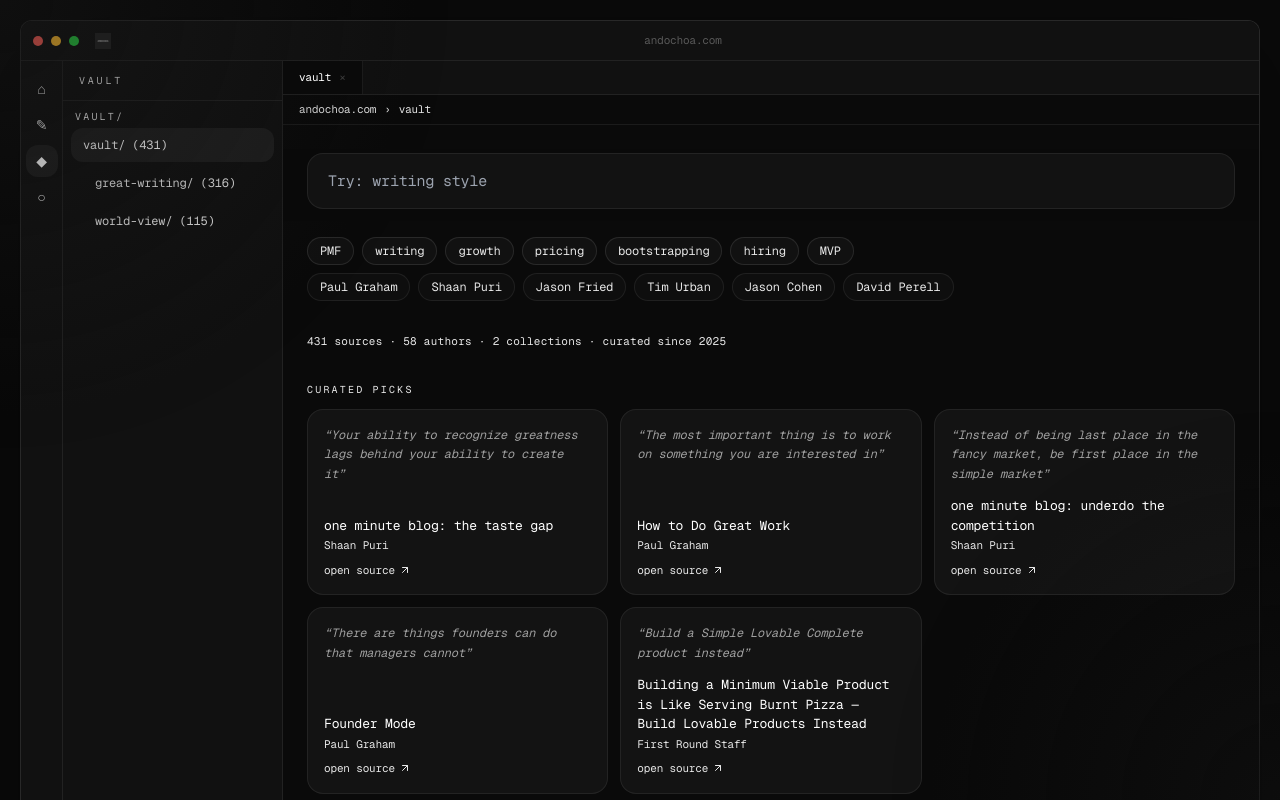
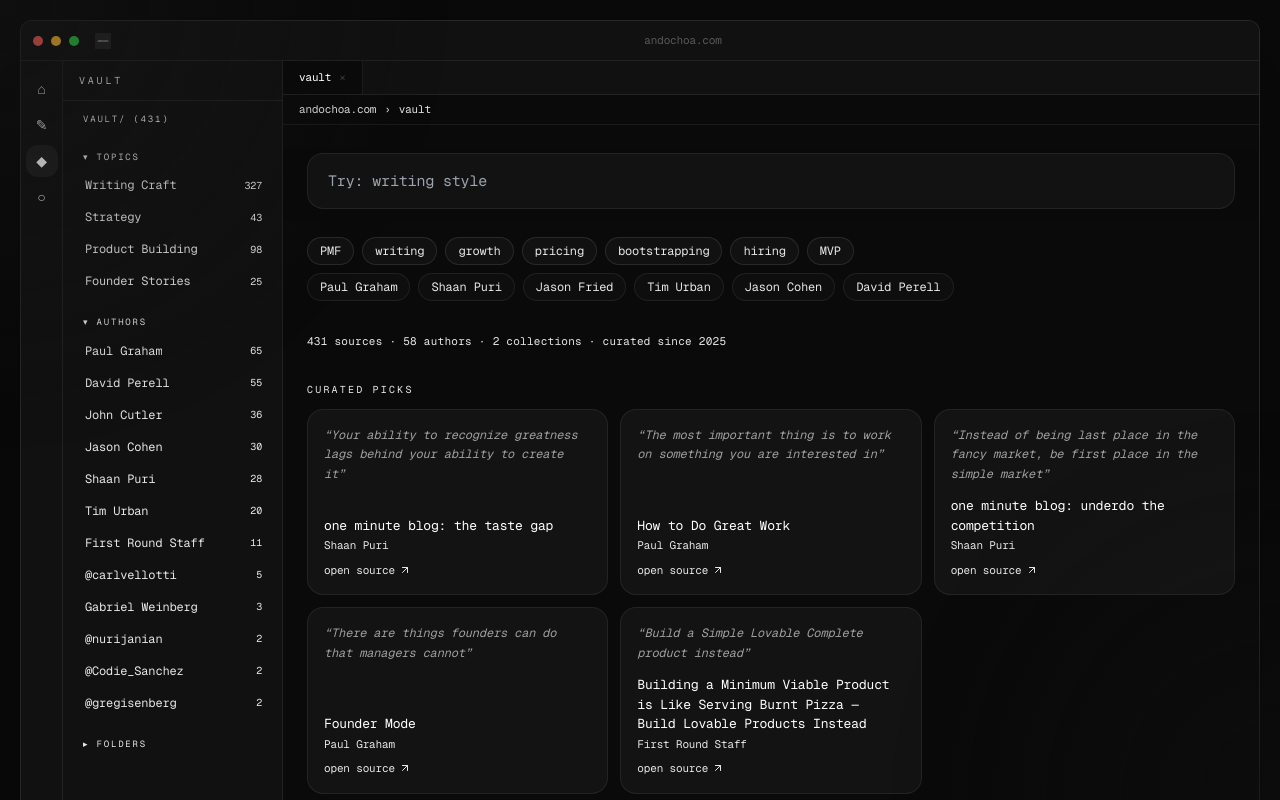
Before and after one commit to bravura-studio/andochoa.com, a Next.js app: page /vault in a window 1280 px wide. Shown: the top 800 px of the page. Built offline with nearby package versions, Linux system fonts and the light colour scheme.

Commit message:
feat(vault): rich sidebar navigation + scroll-to-top fix [BRAA-258] (#24)

```diff
--- a/components/vault-workspace.tsx
+++ b/components/vault-workspace.tsx
@@ -101,7 +101,6 @@
 
   const placeholder = useRotatingPlaceholder(PLACEHOLDER_SUGGESTIONS, !isSearching && !isFocus);
   const inputRef = useRef<HTMLInputElement>(null);
-  const resultsRef = useRef<HTMLDivElement>(null);
   const clustersRef = useRef<HTMLElement>(null);
 
   // Back-to-top: appear after user scrolls past clusters section
@@ -187,9 +186,31 @@
     return map;
   }, [topAuthors, entries]);
 
-  const scrollToResults = useCallback(() => {
+  // Cluster entry counts for sidebar display
+  const clusterCounts = useMemo(() => {
+    const map = new Map<string, number>();
+    for (const cluster of vaultClusters) {
+      const kws = cluster.keywords.map((k) => k.toLowerCase());
+      const count = entries.filter((e) => {
+        const text = `${e.title} ${e.folderPath} ${e.snippet} ${e.authorLabel}`.toLowerCase();
+        return kws.some((kw) => text.includes(kw));
+      }).length;
+      map.set(cluster.label, count);
+    }
+    return map;
+  }, [entries]);
+
+  // Sidebar section collapse state
+  const [topicsExpanded, setTopicsExpanded] = useState(true);
+  const [authorsExpanded, setAuthorsExpanded] = useState(true);
+  const [foldersExpanded, setFoldersExpanded] = useState(false);
+
+  const scrollToTop = useCallback(() => {
     requestAnimationFrame(() => {
-      resultsRef.current?.scrollIntoView({ behavior: "smooth", block: "start" });
+      (document.querySelector(".shell-content-scroll") as HTMLElement | null)?.scrollTo({
+        top: 0,
+        behavior: "smooth",
+      });
     });
   }, []);
 
@@ -208,7 +229,7 @@
     setActiveFolder("");
     setMode("focus");
     inputRef.current?.focus();
-    scrollToResults();
+    scrollToTop();
   }
 
   function handleFolderFilter(folder: string) {
@@ -219,7 +240,7 @@
     setActiveAuthor("");
     if (next) {
       setMode("focus");
-      scrollToResults();
+      scrollToTop();
     } else {
       setMode("browse");
     }
@@ -233,7 +254,7 @@
     setActiveFolder("");
     if (next) {
       setMode("focus");
-      scrollToResults();
+      scrollToTop();
     } else {
       setMode("browse");
     }
@@ -247,7 +268,7 @@
     setActiveFolder("");
     if (next) {
       setMode("focus");
-      scrollToResults();
+      scrollToTop();
     } else {
       setMode("browse");
     }
@@ -280,47 +301,116 @@
       : `${displayEntries.length} result${displayEntries.length !== 1 ? "s" : ""}`
     : `vault · ${entries.length} sources`;
 
+  // Active sidebar item — only one at a time; cleared by search or browse mode
+  const sidebarActiveCluster = isSearching || !isFocus ? "" : activeCluster;
+  const sidebarActiveAuthor = isSearching || !isFocus ? "" : activeAuthor;
+  const sidebarActiveFolder = isSearching || !isFocus ? "" : activeFolder;
+
   const sidebar = useMemo(
     () => (
       <div className="space-y-4">
-        <div className="space-y-1">
-          <p className="px-1 text-[10px] uppercase tracking-[0.22em] text-white/28">vault/</p>
+        {/* vault root */}
+        <div className="space-y-0.5">
+          <p className="px-3 py-1 text-[9px] uppercase tracking-[0.2em] text-white/22">
+            vault/ ({entries.length})
+          </p>
+        </div>
+
+        {/* TOPICS */}
+        <div className="space-y-0.5">
           <button
-            className={`flex w-full items-center rounded-md px-3 py-2 text-left text-[12px] transition ${
-              !activeFolder
-                ? "bg-white/[0.06] text-white"
-                : "text-white/42 hover:bg-white/[0.04] hover:text-white/72"
-            }`}
-            onClick={() => {
-              setActiveFolder("");
-              setRawQuery("");
-              setActiveCluster("");
-              setActiveAuthor("");
-              setMode("browse");
-            }}
+            className="flex w-full items-center gap-1 px-3 py-1 text-[9px] uppercase tracking-[0.2em] text-white/22 transition hover:text-white/40"
+            onClick={() => setTopicsExpanded((v) => !v)}
             type="button"
           >
-            vault/ ({entries.length})
+            {topicsExpanded ? "▾" : "▸"} TOPICS
           </button>
-          {topFolders.map(([folder, count]) => (
+          {topicsExpanded && vaultClusters.map((cluster) => {
+            const isActive = sidebarActiveCluster === cluster.label;
+            const count = clusterCounts.get(cluster.label) ?? 0;
+            return (
               <button
-              className={`flex w-full items-center rounded-md px-3 py-2 pl-6 text-left text-[12px] transition ${
-                activeFolder === folder
-                  ? "bg-white/[0.06] text-white"
-                  : "text-white/38 hover:bg-white/[0.04] hover:text-white/65"
+                className={`flex w-full items-center justify-between border-l-2 py-1.5 pl-3 pr-3 text-left text-[12px] transition ${
+                  isActive
+                    ? "border-white/80 bg-white/[0.06] text-white"
+                    : "border-transparent text-white/42 hover:bg-white/[0.04] hover:text-white/72"
+                }`}
+                key={cluster.label}
+                onClick={() => handleCluster(cluster.label)}
+                type="button"
+              >
+                <span>{cluster.label}</span>
+                <span className="text-[10px] text-white/28">{count}</span>
+              </button>
+            );
+          })}
+        </div>
+
+        {/* AUTHORS */}
+        <div className="space-y-0.5">
+          <button
+            className="flex w-full items-center gap-1 px-3 py-1 text-[9px] uppercase tracking-[0.2em] text-white/22 transition hover:text-white/40"
+            onClick={() => setAuthorsExpanded((v) => !v)}
+            type="button"
+          >
+            {authorsExpanded ? "▾" : "▸"} AUTHORS
+          </button>
+          {authorsExpanded && topAuthors.map(({ author, count }) => {
+            const isActive = sidebarActiveAuthor === author;
+            return (
+              <button
+                className={`flex w-full items-center justify-between border-l-2 py-1.5 pl-3 pr-3 text-left text-[12px] transition ${
+                  isActive
+                    ? "border-white/80 bg-white/[0.06] text-white"
+                    : "border-transparent text-white/42 hover:bg-white/[0.04] hover:text-white/72"
+                }`}
+                key={author}
+                onClick={() => handleAuthor(author)}
+                type="button"
+              >
+                <span className="truncate">{author}</span>
+                <span className="ml-2 shrink-0 text-[10px] text-white/28">{count}</span>
+              </button>
+            );
+          })}
+        </div>
+
+        {/* FOLDERS */}
+        <div className="space-y-0.5">
+          <button
+            className="flex w-full items-center gap-1 px-3 py-1 text-[9px] uppercase tracking-[0.2em] text-white/22 transition hover:text-white/40"
+            onClick={() => setFoldersExpanded((v) => !v)}
+            type="button"
+          >
+            {foldersExpanded ? "▾" : "▸"} FOLDERS
+          </button>
+          {foldersExpanded && topFolders.map(([folder, count]) => {
+            const isActive = sidebarActiveFolder === folder;
+            return (
+              <button
+                className={`flex w-full items-center justify-between border-l-2 py-1.5 pl-3 pr-3 text-left text-[12px] transition ${
+                  isActive
+                    ? "border-white/80 bg-white/[0.06] text-white"
+                    : "border-transparent text-white/42 hover:bg-white/[0.04] hover:text-white/72"
                 }`}
                 key={folder}
                 onClick={() => handleFolderFilter(folder)}
                 type="button"
               >
-              {folder}/ ({count})
+                <span>{folder}/</span>
+                <span className="text-[10px] text-white/28">{count}</span>
               </button>
-          ))}
+            );
+          })}
         </div>
       </div>
     ),
     // eslint-disable-next-line react-hooks/exhaustive-deps
-    [activeFolder, entries.length, topFolders],
+    [
+      sidebarActiveCluster, sidebarActiveAuthor, sidebarActiveFolder,
+      entries.length, topFolders, topAuthors, clusterCounts,
+      topicsExpanded, authorsExpanded, foldersExpanded,
+    ],
   );
 
   return (
@@ -548,7 +638,6 @@
 
         {/* Results — fade in on focus mode, always in DOM */}
         <div
-          ref={resultsRef}
           style={{
             opacity: isFocus ? 1 : 0,
             transform: isFocus ? "translateY(0)" : "translateY(10px)",
```
Lines whose indentation alone changed are shown as unchanged.
